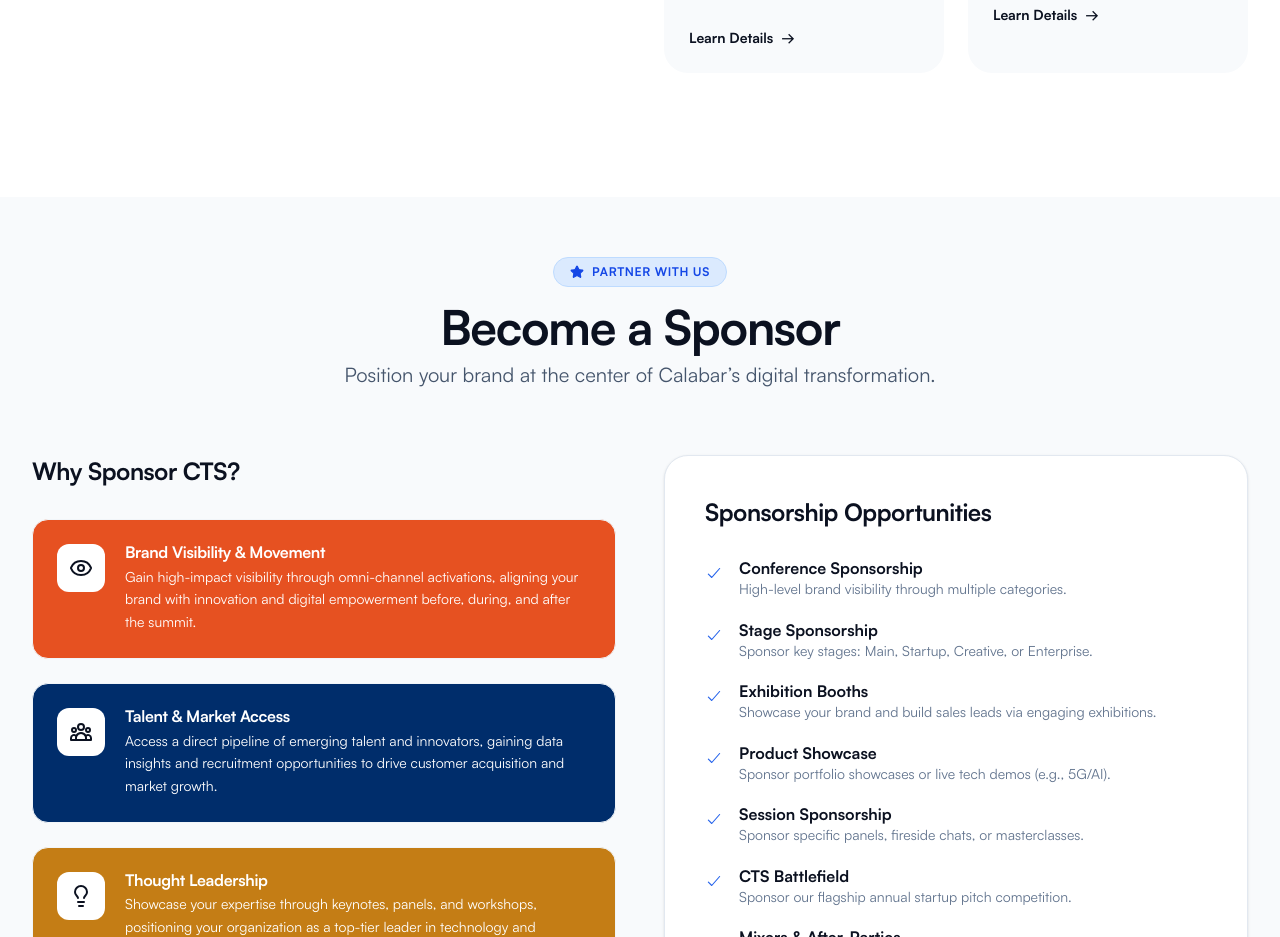
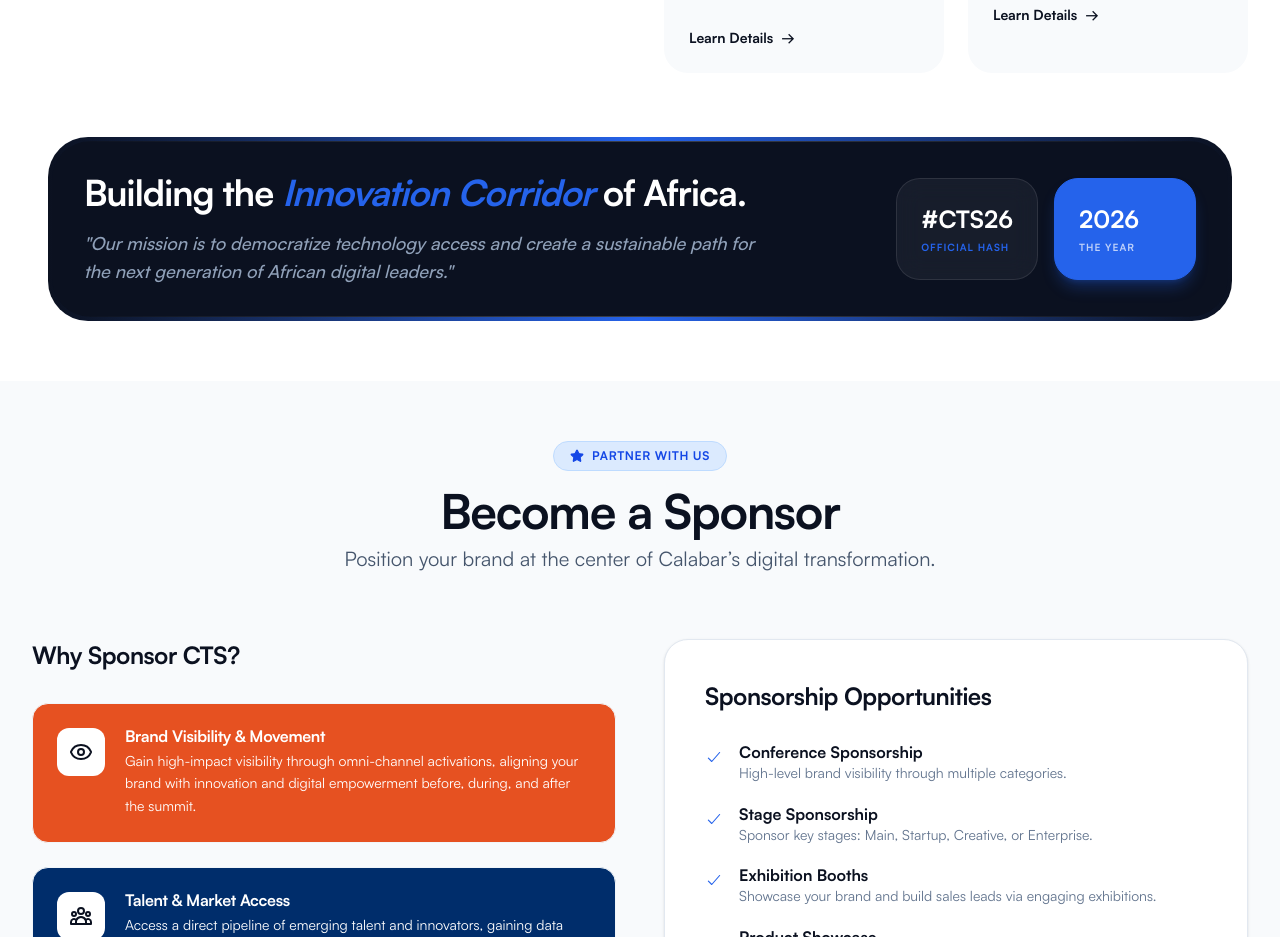
Before and after one commit to Olawoyin1/CTS, a React (Vite) app: page / in a window 1280 px wide. Shown: the part 8062-8999 px from the top of the page. Built offline with nearby package versions, Linux system fonts and the light colour scheme.

Commit message:
sponaaaa

```diff
--- a/src/components/Opportunities.tsx
+++ b/src/components/Opportunities.tsx
@@ -90,7 +90,44 @@
                         ))}
                     </div>
                 </div>
+                {/* Integrated Vision Banner */}
+                <motion.div
+                    initial={{ opacity: 0, y: 30 }}
+                    whileInView={{ opacity: 1, y: 0 }}
+                    viewport={{ once: true }}
+                    className="mt-16 mx-4 p-1 rounded-[2.5rem] bg-gradient-to-r from-brand-navy via-brand-blue to-brand-navy group"
+                >
+                    <div className="bg-brand-navy rounded-[2.4rem] p-8 overflow-hidden relative">
+                        {/* Animated background lines */}
+                        <div className="absolute inset-0 opacity-20 group-hover:opacity-30 transition-opacity">
+                            <div className="absolute top-0 left-0 w-full h-px bg-gradient-to-r from-transparent via-white to-transparent" />
+                            <div className="absolute bottom-0 left-0 w-full h-px bg-gradient-to-r from-transparent via-white to-transparent" />
+                        </div>
+
+                        <div className="relative z-10 flex flex-col md:flex-row items-center justify-between gap-12 text-center md:text-left">
+                            <div className="max-w-2xl">
+                                <h3 className="text-2xl md:text-4xl font-black text-white mb-4 tracking-tight">
+                                    Building the <span className="text-brand-blue italic">Innovation Corridor</span> of Africa.
+                                </h3>
+                                <p className="text-slate-400 text-lg font-medium italic">
+                                    "Our mission is to democratize technology access and create a sustainable path for the next generation of African digital leaders."
+                                </p>
+                            </div>
+                            <div className="grid grid-cols-2 gap-4 w-full md:w-auto">
+                                <div className="p-6 rounded-3xl bg-white/5 border border-white/10 backdrop-blur-md">
+                                    <p className="text-2xl font-black text-white">#CTS26</p>
+                                    <p className="text-[10px] text-brand-blue font-bold uppercase tracking-widest mt-1">Official Hash</p>
+                                </div>
+                                <div className="p-6 rounded-3xl bg-brand-blue border border-brand-blue text-white shadow-lg shadow-brand-blue/30">
+                                    <p className="text-2xl font-black">2026</p>
+                                    <p className="text-[10px] text-white/70 font-bold uppercase tracking-widest mt-1">The Year</p>
+                                </div>
+                            </div>
+                        </div>
+                    </div>
+                </motion.div>
             </div>
+
         </section>
     );
 };
```
